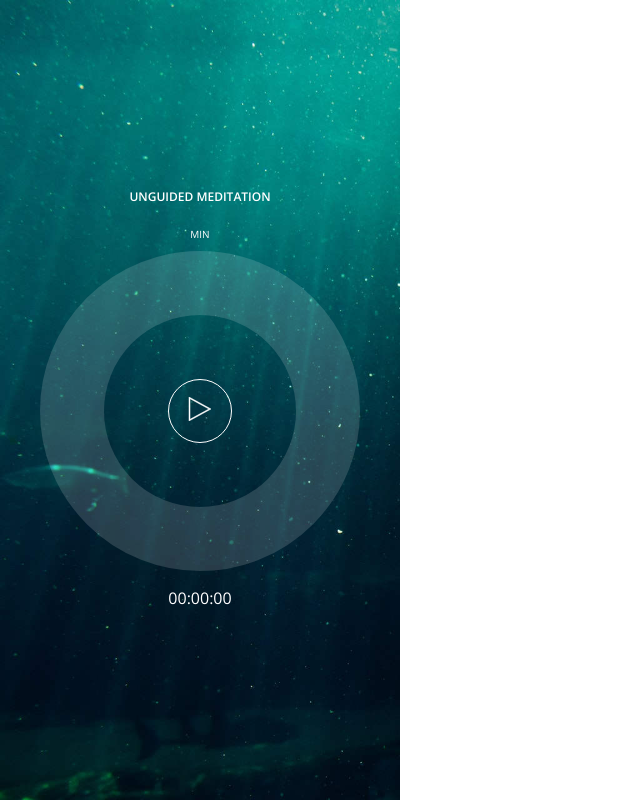
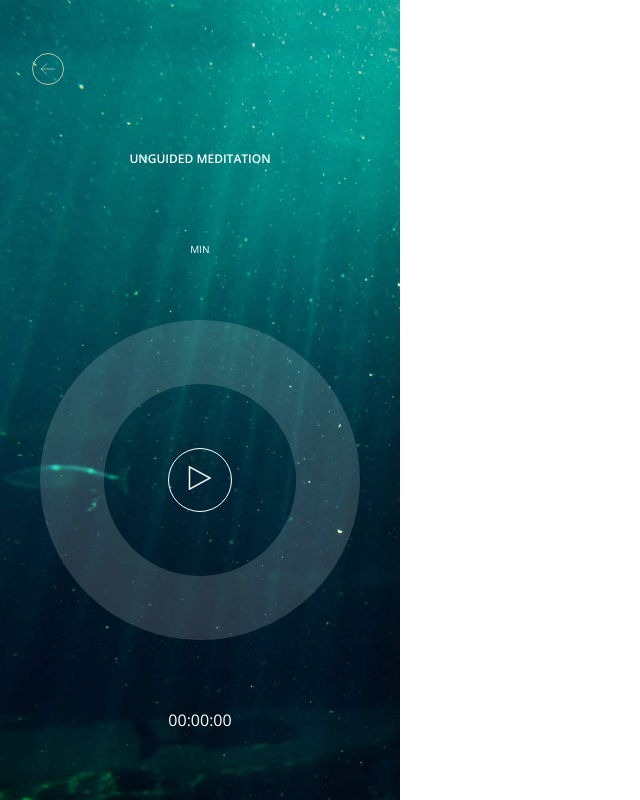
Before and after one commit to Torfeltorfel/capstone-project, a React (Vite) app: page /timer in a window 1280 px wide. Shown: the whole page, without its empty margins (0-640 px from the left). Built offline with nearby package versions, Linux system fonts and the light colour scheme; no server answers.

Commit message:
Add backButton to MeditationPlayer

```diff
--- a/src/app/pages/meditationPlayer/MeditationPlayer.tsx
+++ b/src/app/pages/meditationPlayer/MeditationPlayer.tsx
@@ -8,6 +8,8 @@ import PauseIcon from './assets/PauseIcon';
 import BackgroundImage from './assets/bg.jpeg';
 import type { Howl as HowlType } from 'howler';
 import SuccessOverlay from '../../components/SuccessOverlay/SuccessPage';
+import { Link } from 'react-router-dom';
+import BackButton from '../../components/Buttons/BackButton/BackButton';
 
 declare global {
   type Howl = HowlType;
@@ -74,6 +76,9 @@ export default function MeditationPlayer({
   return (
     <>
       <PageContainer>
+        <StyledLink to="/settimer">
+          <BackButton />
+        </StyledLink>
         <TotalTimeHeadline>unguided meditation</TotalTimeHeadline>
         <TotalTime>
           {hours < 1 ? `${minutes}min` : `${hours}h : ${minutes}min`}
@@ -95,14 +100,20 @@ export default function MeditationPlayer({
 const PageContainer = styled.div`
   display: flex;
   flex-direction: column;
-  justify-content: center;
+  justify-content: space-evenly;
   align-items: center;
+
   height: 100%;
   width: 100%;
   background-image: url(${BackgroundImage});
   background-size: cover;
   height: 100vh;
   max-width: 25rem;
+`;
+
+const StyledLink = styled(Link)`
+  align-self: flex-start;
+  margin-left: 2rem;
 `;
 
 const TotalTimeHeadline = styled.h3`
```
